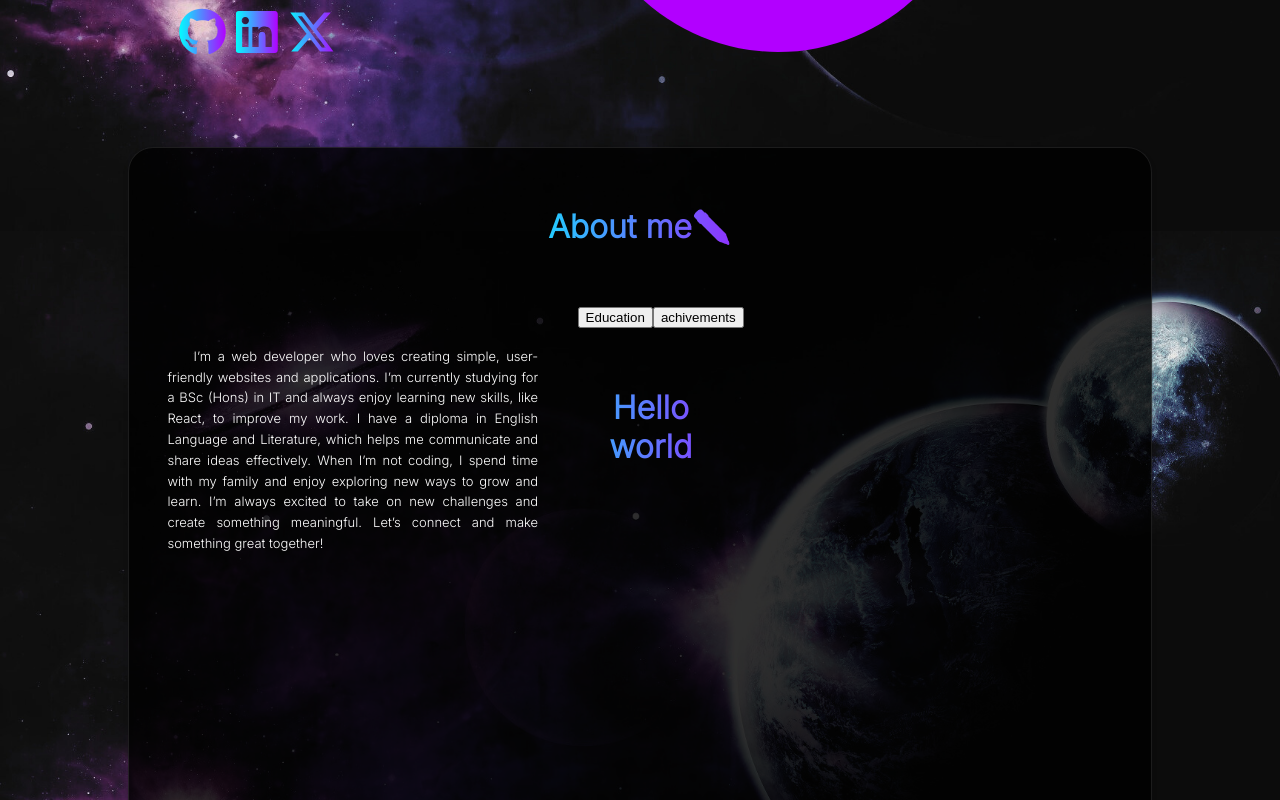
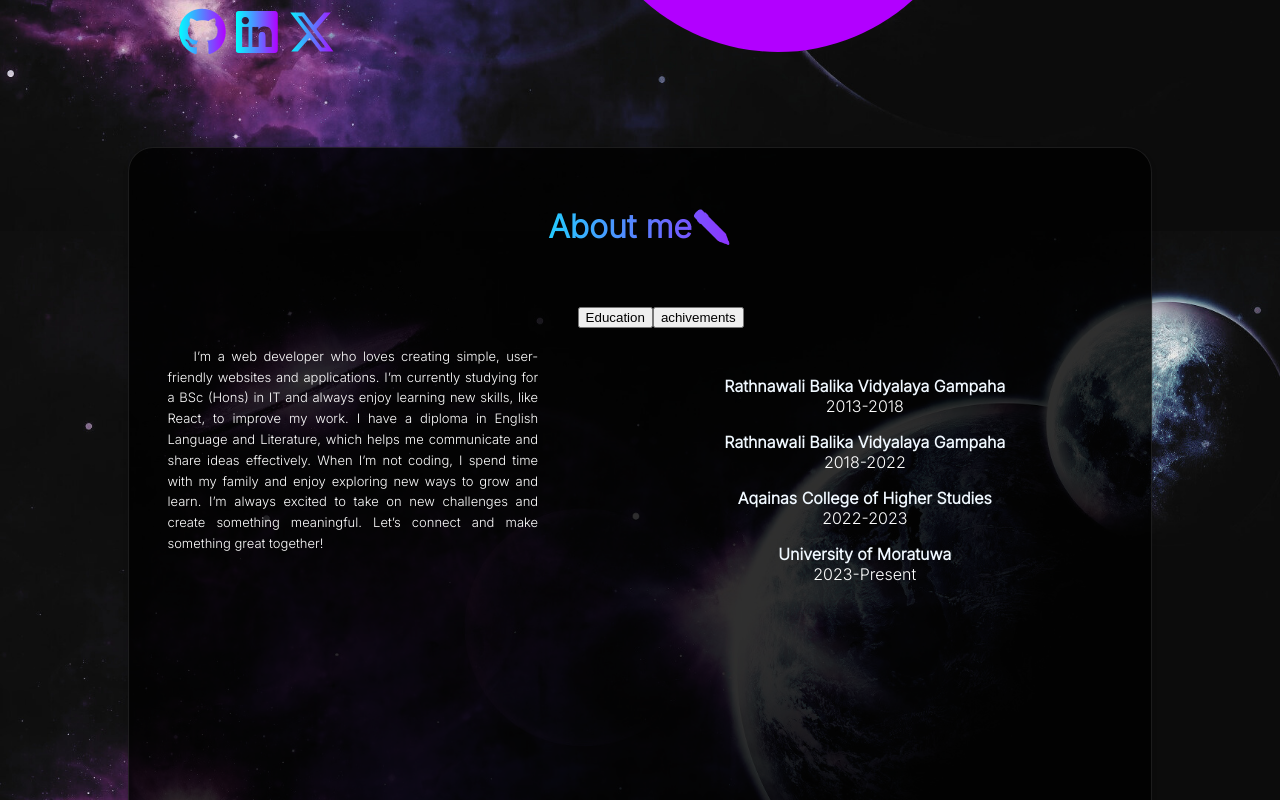
Before and after one commit to Dinithi1625403/myPortfolio, a React (Create React App) app: page / in a window 1280 px wide. Shown: the part 569-1369 px from the top of the page. Built offline with nearby package versions, Linux system fonts and the light colour scheme.

Commit message:
modified aboutsection-education

```diff
--- a/src/components/about/achivements.jsx
+++ b/src/components/about/achivements.jsx
@@ -1,3 +1,5 @@
+import './education.css';
+
 export default function Achivements(){
     return(
         <>
--- /dev/null
+++ b/src/components/about/education.css
@@ -0,0 +1,21 @@
+.education-container{
+    display: flex;
+    flex-direction: column;
+    align-items: center;
+    justify-content: center;
+    margin: 2rem 0;
+}
+.education-frame{
+    display: flex;
+    flex-direction: column;
+    align-items: center;
+    justify-content: center;
+    margin: 1rem 0;
+}
+
+.education-achedemy{
+    font-size: 1rem;
+}
+.educcation-duration{
+    font-size: 0.8rem;
+}
--- a/src/components/about/education.jsx
+++ b/src/components/about/education.jsx
@@ -1,7 +1,26 @@
 export default function Education(){
     return(
         <>
-        <h1>Hello world</h1>
+        <div className="education-container">
+            <div className="education-point">
+                <div className="education-frame">
+                    <h2 className="education-achedemy">Rathnawali Balika Vidyalaya Gampaha</h2>
+                    <p className="education-duration">2013-2018</p>
+                </div>
+                <div className="education-frame">
+                    <h2 className="education-achedemy">Rathnawali Balika Vidyalaya Gampaha</h2>
+                    <p className="education-duration">2018-2022</p>
+                </div>
+                <div className="education-frame">
+                    <h2 className="education-achedemy">Aqainas College of Higher Studies</h2>
+                    <p className="education-duration">2022-2023</p>
+                </div>
+                <div className="education-frame">
+                    <h2 className="education-achedemy">University of Moratuwa</h2>
+                    <p className="education-duration">2023-Present</p>
+                </div>
+            </div>
+        </div>
         </>
     )
 }
```
